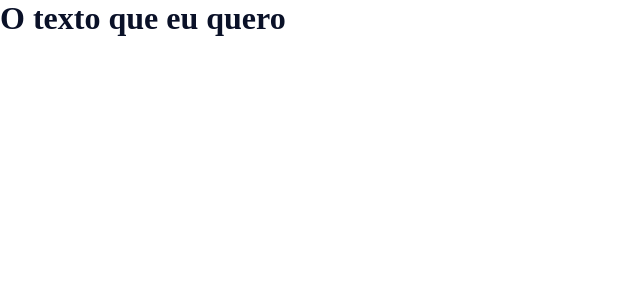
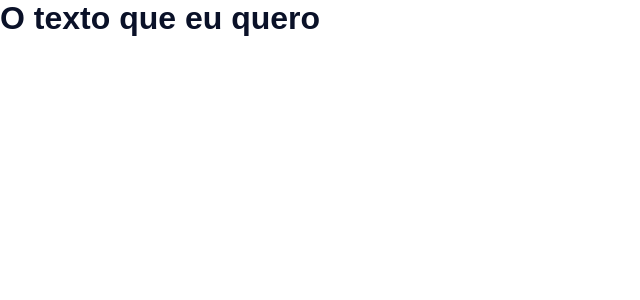
Before and after one commit to matheusgondra/strapi-landing-pages, a React (Create React App) app: page / in a window 1280 px wide. Shown: the top 300 px of the page, without its empty margins (0-640 px from the left). Built offline with nearby package versions, Linux system fonts and the light colour scheme.

Commit message:
Adicionando fontes

```diff
--- a/src/styles/global-styles.js
+++ b/src/styles/global-styles.js
@@ -1,15 +1,24 @@
 import { createGlobalStyle, css } from "styled-components";
 
 export const GlobalStyles = createGlobalStyle`
+  @import url('https://fonts.googleapis.com/css2?family=Montserrat:ital,wght@0,900;1,900&family=Open+Sans:ital,wght@0,400;0,700;1,400;1,700&display=swap');
+
   * {
     margin: 0;
     padding: 0;
     box-sizing: border-box;
   }
 
+  html {
+    font-size: 62.5%;
+  }
+
   body {
-    ${({ theme }) => css`
-      /* background: ${theme.colors.mainBg}; */
-    `}
+    font-size: 1.6rem;
+    font-family: ${({ theme }) => theme.fonts.default};
+  }
+
+  h1 {
+    font-family: ${({ theme }) => theme.fonts.secondary};
   }
 `;
--- a/src/styles/theme.js
+++ b/src/styles/theme.js
@@ -3,5 +3,9 @@ export const theme = {
     primaryColor: "#0A1128",
     secondaryColor: "#DC143C",
     white: "#FFFFFF"
+  },
+  fonts: {
+    default: "'Open Sans', sans-serif",
+    secondary: "'Montserrat', sans-serif"
   }
 };
```
